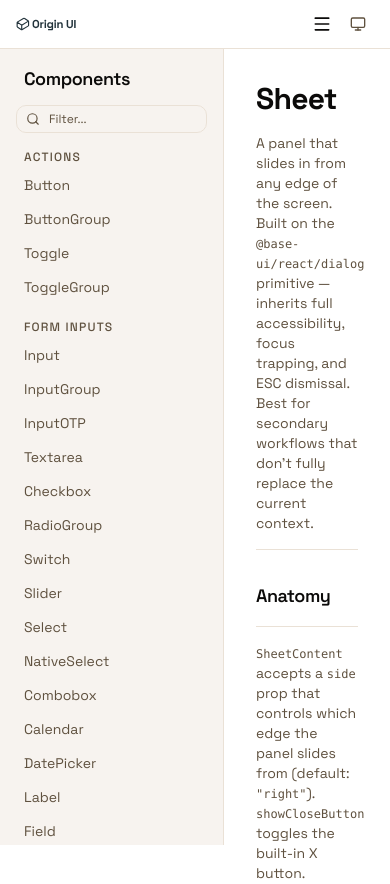
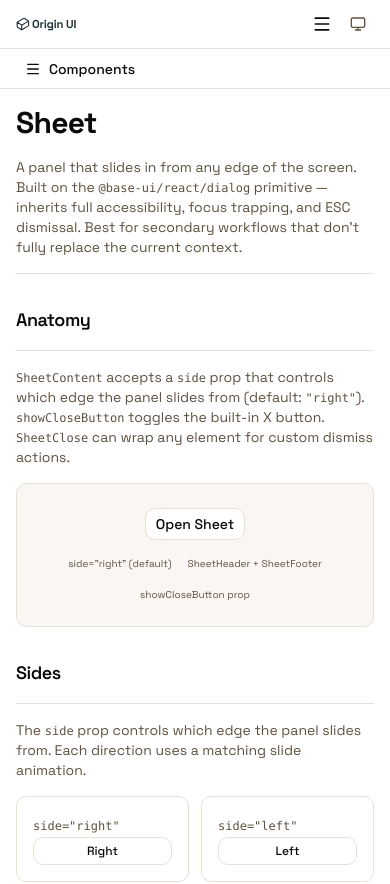
Before and after one commit to M-oliveda/origin-ui_web, a Next.js app: page /components/sheet in a window 390 px wide. Shown: the top 884 px of the page. Built offline with nearby package versions, Linux system fonts and the light colour scheme.

Commit message:
:sparkles: Add responsive sidebar to components layout

```diff
--- a/src/app/components/layout.tsx
+++ b/src/app/components/layout.tsx
@@ -3,8 +3,10 @@
 import { useMemo, useState } from "react";
 import Link from "next/link";
 import { usePathname } from "next/navigation";
-import { Search } from "lucide-react";
+import { Menu, Search } from "lucide-react";
 import { Input } from "@/components/ui/input";
+import { Button } from "@/components/ui/button";
+import { Sheet, SheetContent, SheetHeader, SheetTitle } from "@/components/ui/sheet";
 import { cn } from "@/lib/utils";
 
 const categories = [
@@ -120,9 +122,74 @@ const categories = [
     },
 ];
 
+interface INavCategory {
+    name: string;
+    items: { slug: string; label: string }[];
+}
+
+interface IComponentNavProps {
+    filter: string;
+    onFilterChange: (value: string) => void;
+    filteredCategories: INavCategory[];
+    pathname: string;
+    onLinkClick?: () => void;
+}
+
+function ComponentNav({
+    filter,
+    onFilterChange,
+    filteredCategories,
+    pathname,
+    onLinkClick,
+}: IComponentNavProps) {
+    return (
+        <>
+            <div className="relative mb-4">
+                <Search className="text-muted-foreground absolute top-1/2 left-2.5 size-3.5 -translate-y-1/2" />
+                <Input
+                    placeholder="Filter..."
+                    value={filter}
+                    onChange={(e) => onFilterChange(e.target.value)}
+                    className="h-7 pl-8 text-xs"
+                />
+            </div>
+            <nav className="space-y-4">
+                {filteredCategories.map((cat) => (
+                    <div key={cat.name}>
+                        <p className="text-muted-foreground mb-1 px-2 text-xs font-medium tracking-widest uppercase">
+                            {cat.name}
+                        </p>
+                        <div className="flex flex-col gap-0.5">
+                            {cat.items.map((item) => (
+                                <Link
+                                    key={item.slug}
+                                    href={`/components/${item.slug}`}
+                                    onClick={onLinkClick}
+                                    className={cn(
+                                        "rounded-md px-2 py-1.5 text-sm transition-colors",
+                                        pathname === `/components/${item.slug}`
+                                            ? "bg-primary text-primary-foreground font-medium"
+                                            : "text-muted-foreground hover:bg-accent hover:text-accent-foreground",
+                                    )}
+                                >
+                                    {item.label}
+                                </Link>
+                            ))}
+                        </div>
+                    </div>
+                ))}
+                {filteredCategories.length === 0 && (
+                    <p className="text-muted-foreground px-2 text-xs">No components found.</p>
+                )}
+            </nav>
+        </>
+    );
+}
+
 export default function ComponentsLayout({ children }: { children: React.ReactNode }) {
     const pathname = usePathname();
     const [filter, setFilter] = useState("");
+    const [mobileOpen, setMobileOpen] = useState(false);
 
     const filteredCategories = useMemo(() => {
         const query = filter.toLowerCase().trim();
@@ -141,48 +208,51 @@ export default function ComponentsLayout({ children }: { children: React.ReactNo
     }, [filter]);
 
     return (
-        <div className="flex min-h-full">
-            <aside className="origin-sidebar border-border bg-muted/40 w-56 shrink-0 border-r p-4">
+        <div className="flex min-h-full flex-col md:flex-row">
+            {/* Mobile top bar */}
+            <div className="border-border flex h-10 items-center border-b px-4 md:hidden">
+                <Button
+                    variant="ghost"
+                    size="sm"
+                    className="gap-2"
+                    aria-label="Open components navigation"
+                    onClick={() => setMobileOpen(true)}
+                >
+                    <Menu className="size-4" />
+                    <span className="text-sm font-medium">Components</span>
+                </Button>
+            </div>
+
+            {/* Mobile Sheet sidebar */}
+            <Sheet open={mobileOpen} onOpenChange={setMobileOpen}>
+                <SheetContent side="left">
+                    <SheetHeader>
+                        <SheetTitle>Components</SheetTitle>
+                    </SheetHeader>
+                    <div className="flex-1 overflow-y-auto px-4 pb-4">
+                        <ComponentNav
+                            filter={filter}
+                            onFilterChange={setFilter}
+                            filteredCategories={filteredCategories}
+                            pathname={pathname}
+                            onLinkClick={() => setMobileOpen(false)}
+                        />
+                    </div>
+                </SheetContent>
+            </Sheet>
+
+            {/* Desktop sidebar */}
+            <aside className="origin-sidebar border-border bg-muted/40 hidden w-56 shrink-0 border-r p-4 md:block">
                 <h2 className="mb-3 px-2 text-lg font-semibold tracking-tight">Components</h2>
-                <div className="relative mb-4">
-                    <Search className="text-muted-foreground absolute top-1/2 left-2.5 size-3.5 -translate-y-1/2" />
-                    <Input
-                        placeholder="Filter..."
-                        value={filter}
-                        onChange={(e) => setFilter(e.target.value)}
-                        className="h-7 pl-8 text-xs"
-                    />
-                </div>
-                <nav className="space-y-4">
-                    {filteredCategories.map((cat) => (
-                        <div key={cat.name}>
-                            <p className="text-muted-foreground mb-1 px-2 text-xs font-medium tracking-widest uppercase">
-                                {cat.name}
-                            </p>
-                            <div className="flex flex-col gap-0.5">
-                                {cat.items.map((item) => (
-                                    <Link
-                                        key={item.slug}
-                                        href={`/components/${item.slug}`}
-                                        className={cn(
-                                            "rounded-md px-2 py-1.5 text-sm transition-colors",
-                                            pathname === `/components/${item.slug}`
-                                                ? "bg-primary text-primary-foreground font-medium"
-                                                : "text-muted-foreground hover:bg-accent hover:text-accent-foreground",
-                                        )}
-                                    >
-                                        {item.label}
-                                    </Link>
-                                ))}
-                            </div>
-                        </div>
-                    ))}
-                    {filteredCategories.length === 0 && (
-                        <p className="text-muted-foreground px-2 text-xs">No components found.</p>
-                    )}
-                </nav>
+                <ComponentNav
+                    filter={filter}
+                    onFilterChange={setFilter}
+                    filteredCategories={filteredCategories}
+                    pathname={pathname}
+                />
             </aside>
-            <main className="flex-1 overflow-y-auto p-8 lg:p-12">{children}</main>
+
+            <main className="flex-1 overflow-y-auto p-4 sm:p-6 md:p-8 lg:p-12">{children}</main>
         </div>
     );
 }
```
